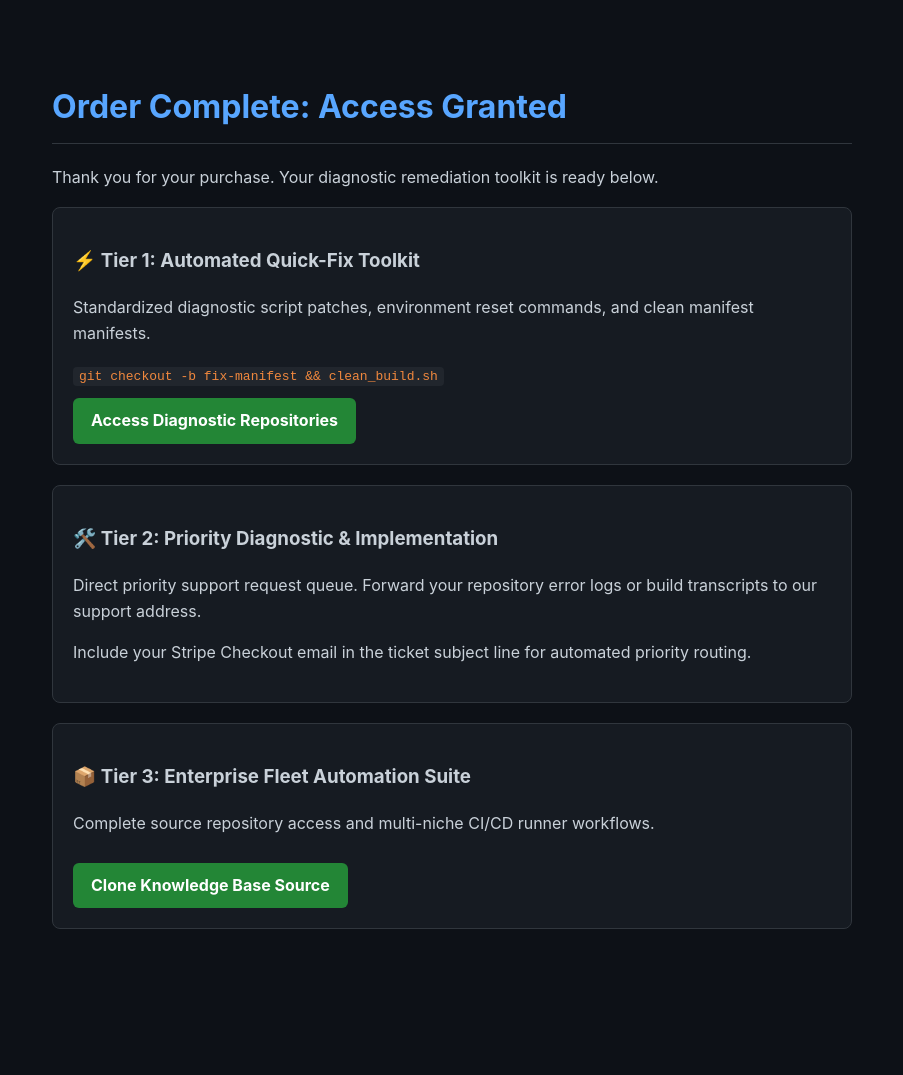
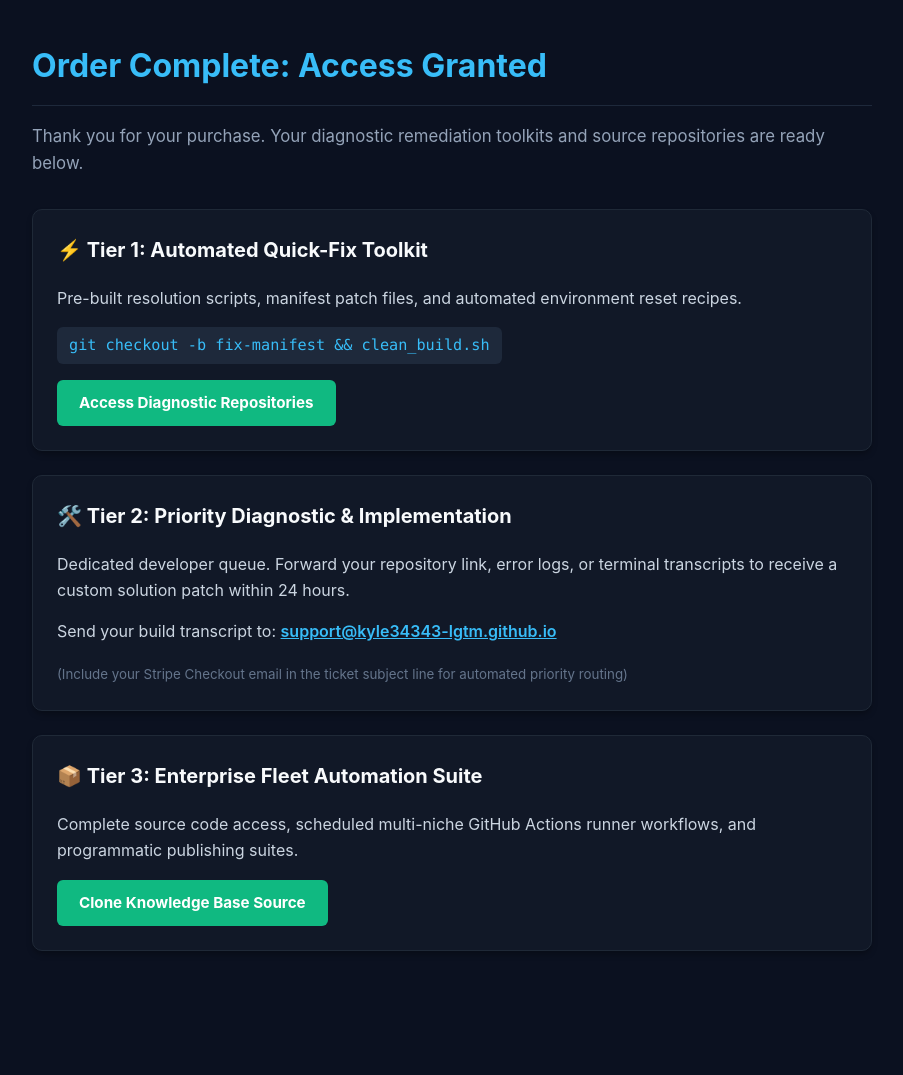
Before and after one commit to kyle34343-lgtm/fleet-knowledge-base, a Jekyll site: the page vault.html, which Jekyll copies as it is, in a window 1280 px wide. Shown: the whole page, without its empty margins (188-1091 px from the left). Built offline with Jekyll 4.4.1, drawn with Linux system fonts in a browser that asks for light colours; before the commit the page ends 1009 px from its top, so only the background shows below that.

Commit message:
Enhance vault fulfillment typography and button contrast

```diff
--- a/vault.html
+++ b/vault.html
@@ -2,35 +2,98 @@
 <html lang="en">
 <head>
   <meta charset="UTF-8">
+  <meta name="viewport" content="width=device-width, initial-scale=1.0">
   <title>Customer Fulfillment Vault | Autonomous Diagnostic Suite</title>
   <style>
-    body { font-family: -apple-system, BlinkMacSystemFont, "Segoe UI", Roboto, sans-serif; background: #0d1117; color: #c9d1d9; max-width: 800px; margin: 40px auto; padding: 20px; line-height: 1.6; }
-    h1 { color: #58a6ff; border-bottom: 1px solid #30363d; padding-bottom: 10px; }
-    .card { background: #161b22; border: 1px solid #30363d; border-radius: 8px; padding: 20px; margin-bottom: 20px; }
-    a.btn { display: inline-block; background: #238636; color: #ffffff; padding: 10px 18px; border-radius: 6px; text-decoration: none; font-weight: bold; margin-top: 10px; }
-    code { background: #21262d; padding: 2px 6px; border-radius: 4px; color: #f0883e; }
+    body {
+      font-family: -apple-system, BlinkMacSystemFont, "Segoe UI", Roboto, Helvetica, Arial, sans-serif;
+      background-color: #0b1120;
+      color: #e2e8f0;
+      max-width: 840px;
+      margin: 40px auto;
+      padding: 0 24px 60px;
+      line-height: 1.6;
+    }
+    h1 {
+      color: #38bdf8;
+      font-size: 2rem;
+      border-bottom: 1px solid #1e293b;
+      padding-bottom: 14px;
+      margin-bottom: 8px;
+    }
+    p.lead {
+      color: #94a3b8;
+      font-size: 1.05rem;
+      margin-bottom: 32px;
+    }
+    .card {
+      background: #111827;
+      border: 1px solid #1f2937;
+      border-radius: 10px;
+      padding: 24px;
+      margin-bottom: 24px;
+      box-shadow: 0 4px 6px -1px rgba(0, 0, 0, 0.3);
+    }
+    .card h3 {
+      margin-top: 0;
+      color: #f8fafc;
+      font-size: 1.25rem;
+    }
+    .card p {
+      color: #cbd5e1;
+      margin: 10px 0 16px;
+    }
+    code {
+      display: inline-block;
+      background: #1e293b;
+      color: #38bdf8;
+      padding: 6px 12px;
+      border-radius: 6px;
+      font-family: Consolas, monospace;
+      font-size: 0.95rem;
+      margin-bottom: 16px;
+    }
+    a.btn {
+      display: inline-block;
+      background-color: #10b981;
+      color: #ffffff !important;
+      padding: 11px 22px;
+      border-radius: 6px;
+      text-decoration: none;
+      font-weight: 700;
+      font-size: 0.95rem;
+      transition: background 0.2s ease;
+    }
+    a.btn:hover {
+      background-color: #059669;
+    }
+    a.support-link {
+      color: #38bdf8;
+      font-weight: 600;
+    }
   </style>
 </head>
 <body>
   <h1>Order Complete: Access Granted</h1>
-  <p>Thank you for your purchase. Your diagnostic remediation toolkit is ready below.</p>
+  <p class="lead">Thank you for your purchase. Your diagnostic remediation toolkits and source repositories are ready below.</p>
 
   <div class="card">
     <h3>⚡ Tier 1: Automated Quick-Fix Toolkit</h3>
-    <p>Standardized diagnostic script patches, environment reset commands, and clean manifest manifests.</p>
+    <p>Pre-built resolution scripts, manifest patch files, and automated environment reset recipes.</p>
     <code>git checkout -b fix-manifest && clean_build.sh</code><br>
     <a class="btn" href="https://github.com/kyle34343-lgtm/fleet-knowledge-base" target="_blank">Access Diagnostic Repositories</a>
   </div>
 
   <div class="card">
     <h3>🛠️ Tier 2: Priority Diagnostic & Implementation</h3>
-    <p>Direct priority support request queue. Forward your repository error logs or build transcripts to our support address.</p>
-    <p>Include your Stripe Checkout email in the ticket subject line for automated priority routing.</p>
+    <p>Dedicated developer queue. Forward your repository link, error logs, or terminal transcripts to receive a custom solution patch within 24 hours.</p>
+    <p>Send your build transcript to: <a class="support-link" href="mailto:support@kyle34343-lgtm.github.io">support@kyle34343-lgtm.github.io</a></p>
+    <small style="color: #64748b;">(Include your Stripe Checkout email in the ticket subject line for automated priority routing)</small>
   </div>
 
   <div class="card">
     <h3>📦 Tier 3: Enterprise Fleet Automation Suite</h3>
-    <p>Complete source repository access and multi-niche CI/CD runner workflows.</p>
+    <p>Complete source code access, scheduled multi-niche GitHub Actions runner workflows, and programmatic publishing suites.</p>
     <a class="btn" href="https://github.com/kyle34343-lgtm/fleet-knowledge-base" target="_blank">Clone Knowledge Base Source</a>
   </div>
 </body>
```
